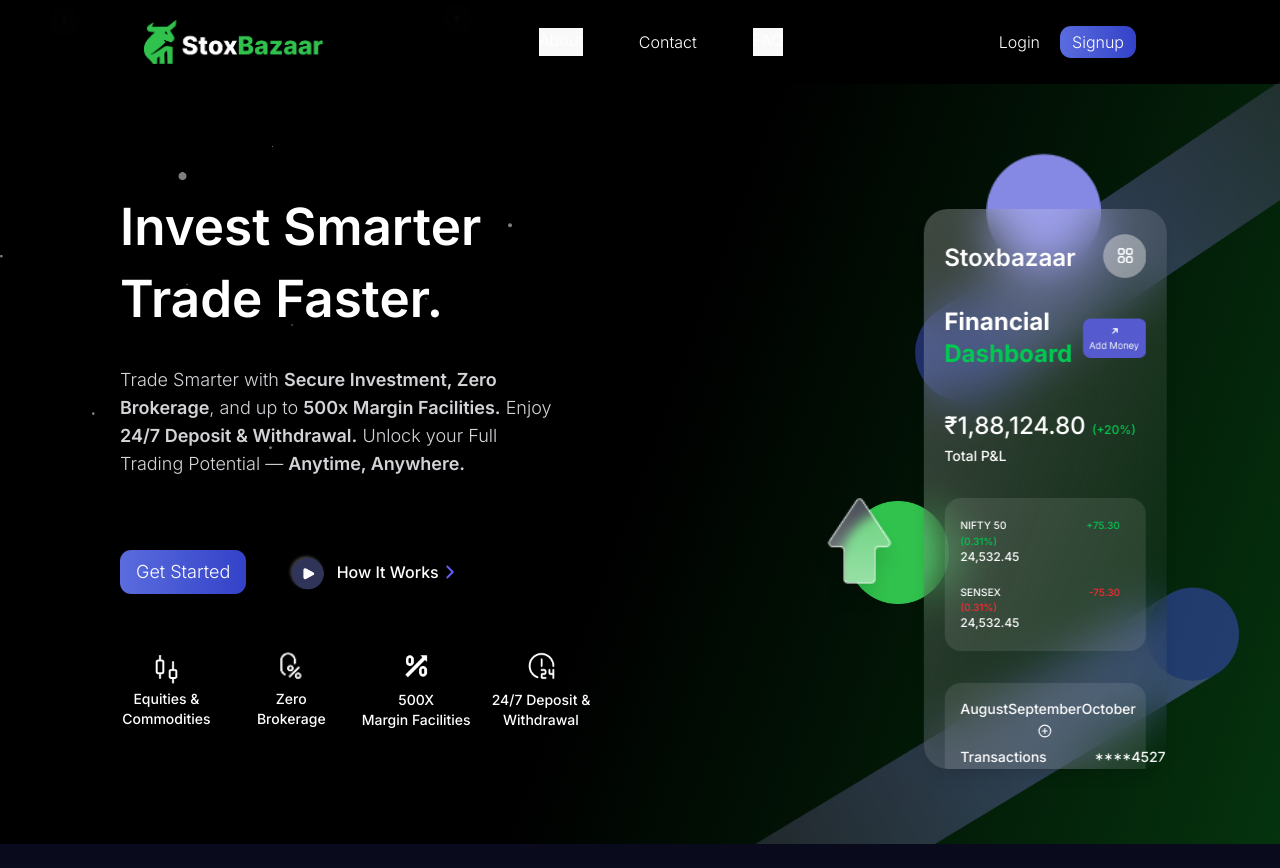
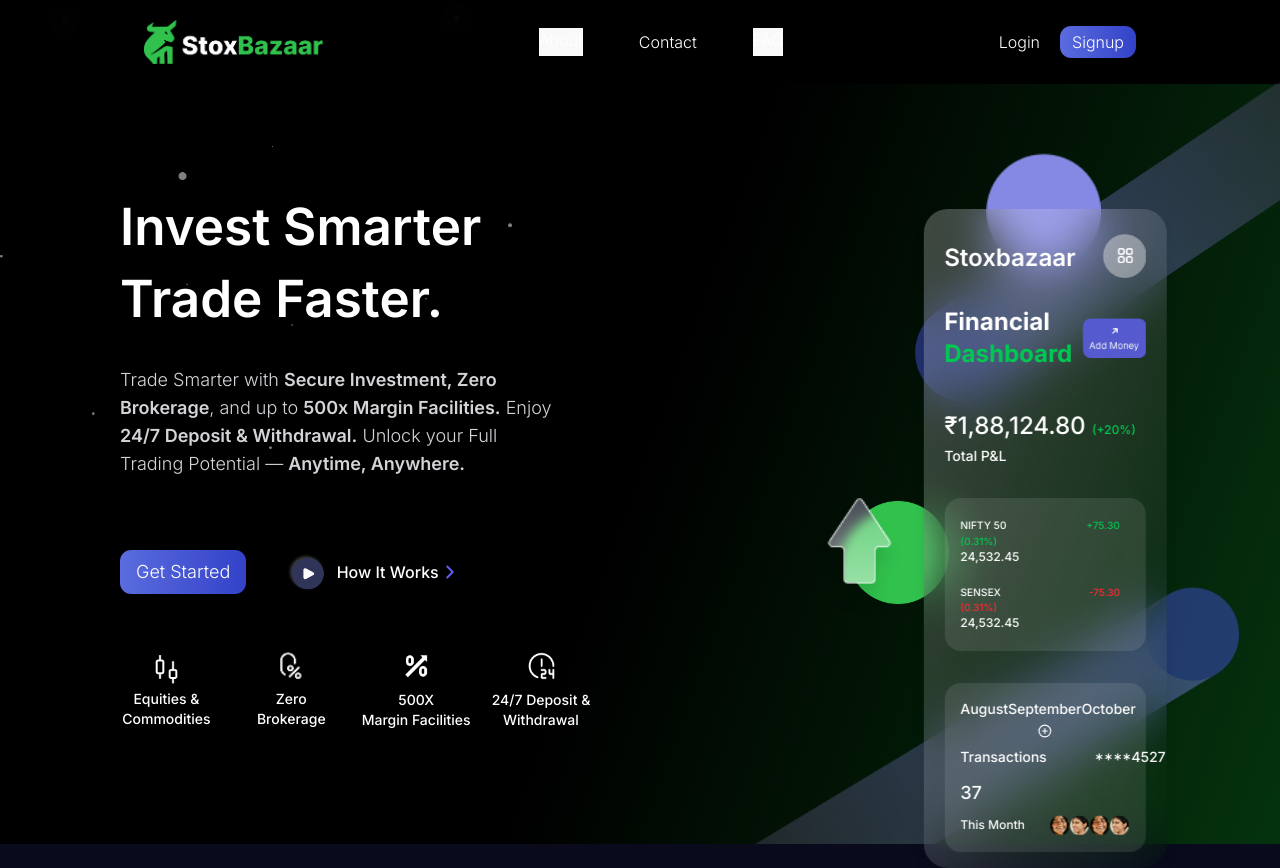
Before and after one commit to RISHIRAJ-BHATTACHARJEE/stoxbazzar, a React (Vite) app: page / in a window 1280 px wide. Shown: the top 868 px of the page. Built offline with nearby package versions, Linux system fonts and the light colour scheme.

Commit message:
Fix: white-bg on links

```diff
--- a/src/components/GlassmorphCard.jsx
+++ b/src/components/GlassmorphCard.jsx
@@ -6,7 +6,7 @@
     <div
       className="relative rounded-3xl shadow-lg backdrop-blur-xl overflow-hidden
     bg-gradient-to-br from-white/25 to-white/0
-    px-2 lg:px-[1vw] lg:py-[2vw] w-full lg:w-[22vw] xl:w-[19vw] mx-auto min-h-[63vh] sm:min-h-[68vh] lg:h-[70vh]"
+    px-2 lg:px-[1vw] lg:pt-[2vw] w-full lg:w-[22vw] xl:w-[19vw] mx-auto pb-4 "
     >
       {/* Header Section */}
       <div className="flex justify-between items-start py-[4vw] lg:py-0 px-2">
--- a/src/components/Navbar.jsx
+++ b/src/components/Navbar.jsx
@@ -93,10 +93,10 @@
         </div>
         <ul className="flex flex-col gap-6 mt-20 font-light text-xl">
           {navLinks.map((link) => (
-            <li key={link.label} className="border-b pb-2">
+            <li key={link.label} className="border-b pb-2 backdrop-blur-md bg-black/40">
               <a
                 href={link.href}
-                className="hover:text-[#5A6CDE] transition-colors duration-200"
+                className="hover:text-[#5A6CDE] transition-colors duration-200 backdrop-blur-md bg-black/40"
                 onClick={toggleMenu}
               >
                 {link.label}
```
